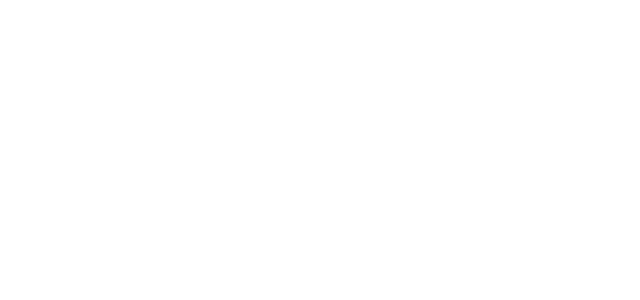
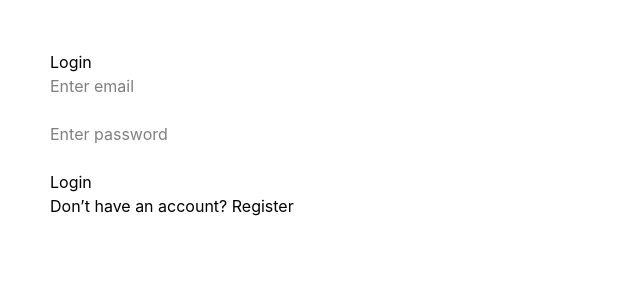
Before and after one commit to Infinity0075/Algo-Battle, a React (Vite) app in the folder frontend/: page /login in a window 1280 px wide. Before the commit this address had no page. Shown: the top 300 px of the page, without its empty margins (0-640 px from the left). Built offline with nearby package versions, Linux system fonts and the light colour scheme.

Commit message:
changes in login and register with basic optimisations

```diff
--- a/frontend/package.json
+++ b/frontend/package.json
@@ -11,6 +11,7 @@
   },
   "dependencies": {
     "@tailwindcss/vite": "^4.2.2",
+    "axios": "^1.15.0",
     "dom": "^0.0.3",
     "react": "^19.2.5",
     "react-dom": "^19.1.0",
--- a/frontend/src/App.jsx
+++ b/frontend/src/App.jsx
@@ -2,13 +2,18 @@ import { BrowserRouter, Routes, Route } from 'react-router-dom'
 import './App.css'
 import Home from './pages/Home'
 import Editor from './pages/Editor'
-// import LoginPage from './pages/LoginPage'
+import Login from './pages/Login'
+import Register from './pages/Register'
+import Dashboard from './pages/DashBoard'
 
 function App () {
   return (
     <>
       <BrowserRouter>
         <Routes>
+          <Route path='/login' element={<Login />} />
+          <Route path='/register' element={<Register />} />
+          <Route path='/dashboard' element={<Dashboard />} />
           <Route path='/' element={<Home />}></Route>
           {/* <Route path='/' element={<LoginPage />}></Route> */}
           <Route path='/editor/:roomId' element={<Editor />}></Route>
--- /dev/null
+++ b/frontend/src/pages/Dashboard.jsx
@@ -0,0 +1,10 @@
+const Dashboard = () => {
+  return (
+    <div>
+      <h1>Dashboard</h1>
+      <p>You are logged in 🎉</p>
+    </div>
+  )
+}
+
+export default Dashboard
--- a/frontend/src/pages/Home.jsx
+++ b/frontend/src/pages/Home.jsx
@@ -3,28 +3,7 @@ import React from 'react'
 const Home = () => {
   return (
     <div className='homePageWrapper'>
-      <div className='formWrapper'>
-        <img src='/assets/logo1.png' alt='Logo' />
-        <h4 className='mainLable'>Paste your invitation RoomID </h4>
-        <div className='inputGroup'>
-          <input type='text' className='inputBox' placeholder='RoomId' />
-          <input type='text' className='inputBox' placeholder='UserName' />
-          <button className='btn joinbtn'>Join</button>
-          <span className='createInfo'>
-            {' '}
-            If you don't have any invite then create{' '}
-            <a href='' className='createNewBtn'>
-              New Room
-            </a>
-          </span>
-        </div>
-      </div>
-      <footer>
-        <h4>
-          Build for fun ✌️ by
-          <a href='https://github.com/Infinity0075'>By Anant Pathak</a>
-        </h4>
-      </footer>
+      <h1>Home Section</h1>
     </div>
   )
 }
--- a/frontend/src/pages/Login.jsx
+++ b/frontend/src/pages/Login.jsx
@@ -1,12 +1,38 @@
 import { useState } from 'react'
+import { login } from '../services/authService'
+import { useNavigate } from 'react-router-dom'
 
 const Login = () => {
   const [email, setEmail] = useState('')
   const [password, setPassword] = useState('')
+  const [loading, setLoading] = useState(false)
 
-  const handleSubmit = e => {
+  const navigate = useNavigate()
+
+  const handleSubmit = async e => {
     e.preventDefault()
-    console.log(email, password)
+
+    if (!email || !password) {
+      alert('Please fill all fields')
+      return
+    }
+
+    setLoading(true)
+
+    try {
+      const data = await login({
+        email: email.trim(),
+        password: password.trim()
+      })
+
+      localStorage.setItem('token', data.token)
+      navigate('/dashboard')
+    } catch (error) {
+      console.error(error)
+      alert(error.response?.data?.message || 'Login failed')
+    } finally {
+      setLoading(false)
+    }
   }
 
   return (
@@ -32,8 +58,14 @@ const Login = () => {
         <br />
         <br />
 
-        <button type='submit'>Login</button>
+        <button type='submit' disabled={loading}>
+          {loading ? 'Logging in...' : 'Login'}
+        </button>
       </form>
+
+      <p>
+        Don’t have an account? <a href='/register'>Register</a>
+      </p>
     </div>
   )
 }
--- a/frontend/src/pages/Register.jsx
+++ b/frontend/src/pages/Register.jsx
@@ -1,4 +1,6 @@
 import { useState } from 'react'
+import { register } from '../services/authService'
+import { useNavigate } from 'react-router-dom'
 
 const Register = () => {
   const [username, setUsername] = useState('')
--- /dev/null
+++ b/frontend/src/services/authService.jsx
@@ -0,0 +1,15 @@
+import axios from 'axios'
+
+const API_URL = 'http://localhost:5005/api/auth/'
+
+// Register user
+export const register = async userData => {
+  const response = await axios.post(`${API_URL}/register`, userData)
+  return response.data
+}
+
+// Login user
+export const login = async userData => {
+  const response = await axios.post(`${API_URL}/login`, userData)
+  return response.data
+}
```
